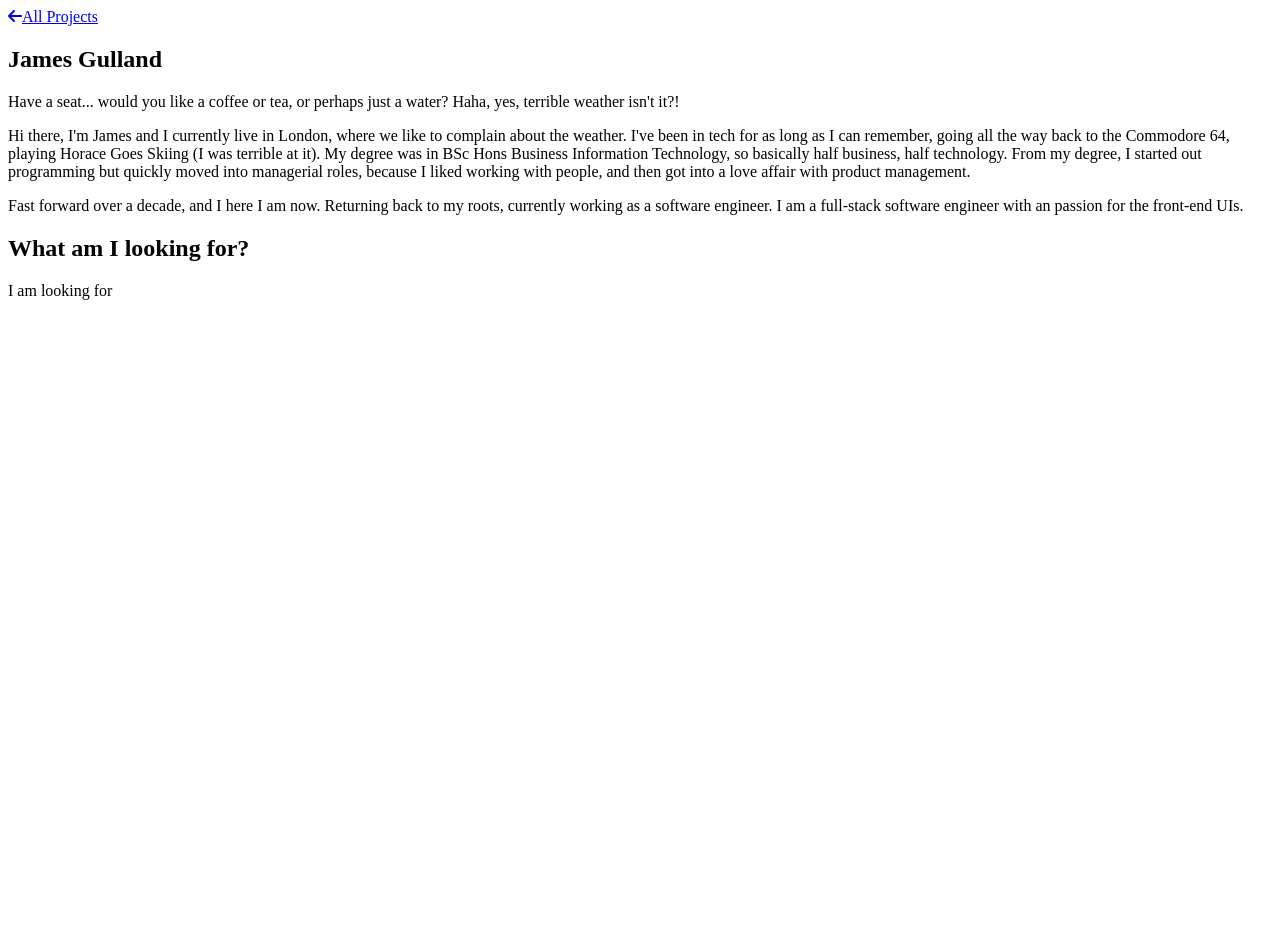
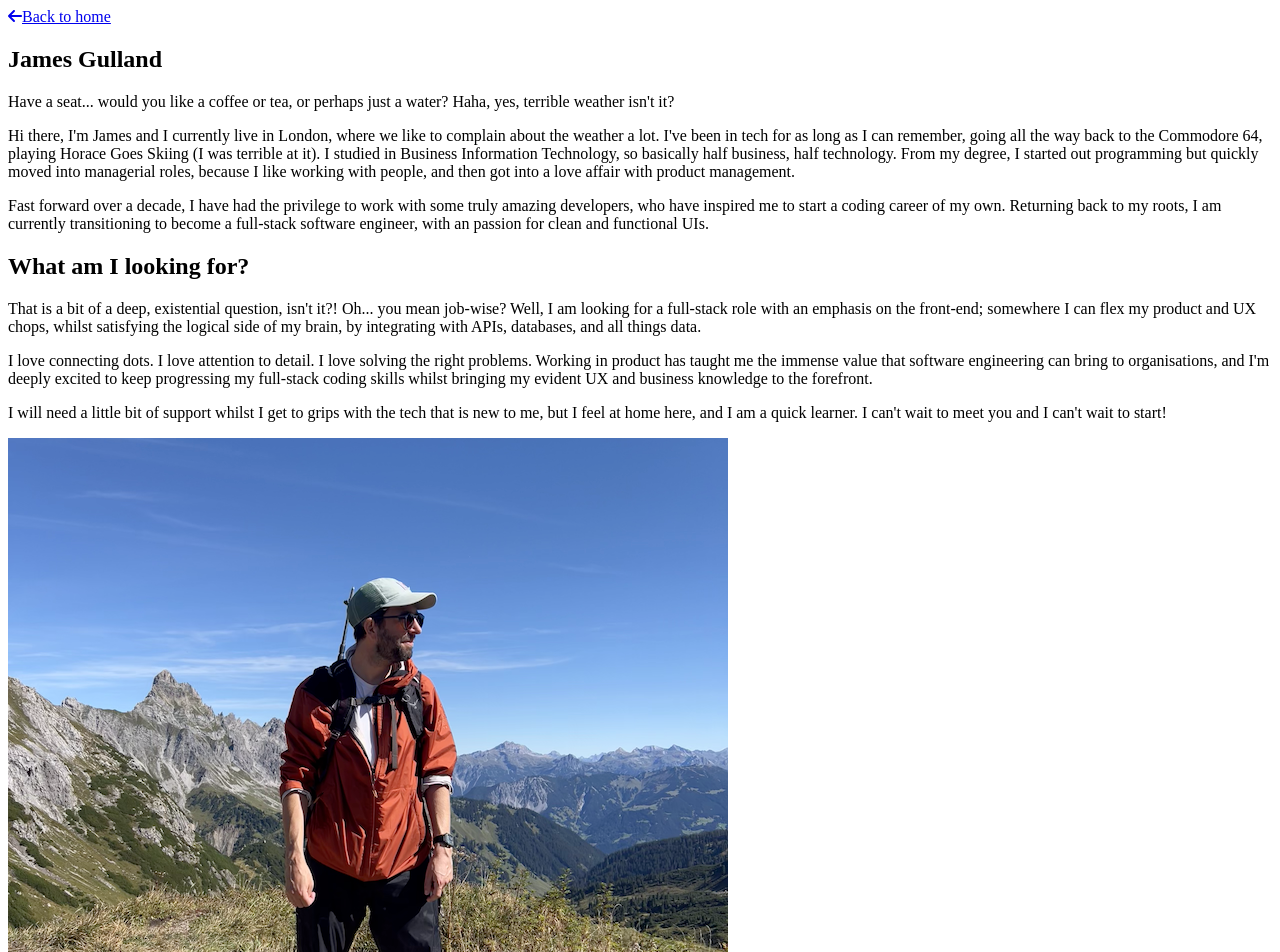
Before and after one commit to james-gulland/portfolio, a React (Create React App) app in the folder client/: page /about in a window 1280 px wide. Shown: the top 952 px of the page. Before the commit the page ends 800 px from the top, so only its background shows below. Built offline with nearby package versions, Linux system fonts and the light colour scheme; the HTML template or start-up script is replaced by a standard one.

Commit message:
updating copy for about page

```diff
--- a/client/src/components/About.js
+++ b/client/src/components/About.js
@@ -1,6 +1,7 @@
 import { Link } from 'react-router-dom'
 import { FontAwesomeIcon } from '@fortawesome/react-fontawesome'
 import { faArrowLeft } from '@fortawesome/free-solid-svg-icons'
+import swiss from '../assets/swiss.png'
 
 const About = () => {
 
@@ -8,26 +9,34 @@ const About = () => {
     <>
       <header id="header-about">
         <Link className="profile" to={'/'} as={Link}>
-          <div className="button back"><FontAwesomeIcon className="icon" icon={faArrowLeft} />All Projects</div>
+          <div className="button back"><FontAwesomeIcon className="icon" icon={faArrowLeft} />Back to home</div>
         </Link>
       </header>
 
       <section>
         <div id="title-container">
           <h1>James Gulland</h1>
-          <p className="para">Have a seat... would you like a coffee or tea, or perhaps just a water?   Haha, yes, terrible weather isn&apos;t it?!</p>
+          <p className="para">Have a seat... would you like a coffee or tea, or perhaps just a water?   Haha, yes, terrible weather isn&apos;t it?</p>
         </div>
 
         <div id="about-container">
-          <p className="para black">Hi there, I&apos;m James and I currently live in London, where we like to complain about the weather.
+          <p className="para black">Hi there, I&apos;m James and I currently live in London, where we like to complain about the weather a lot.
             I&apos;ve been in tech for as long as I can remember, going all the way back to the Commodore 64, playing Horace Goes Skiing (I was terrible at it).
-            My degree was in BSc Hons Business Information Technology, so basically half business, half technology.
-            From my degree, I started out programming but quickly moved into managerial roles, because I liked working with people, and then got into a love affair with product management.</p>
+            I studied in Business Information Technology, so basically half business, half technology.
+            From my degree, I started out programming but quickly moved into managerial roles, because I like working with people, and then got into a love affair with product management.</p>
 
-          <p className="para black">Fast forward over a decade, and I here I am now. Returning back to my roots, currently working as a software engineer. I am a full-stack software engineer with an passion for the front-end UIs.</p>
+          <p className="para black">Fast forward over a decade, I have had the privilege to work with some truly amazing developers, who have inspired me to start a coding career of my own. Returning back to my roots, I am currently transitioning to become a full-stack software engineer, with an passion for clean and functional UIs.</p>
           <h2>What am I looking for?</h2>
-          <p className="para black">I am looking for  </p>
+          <p className="para black">That is a bit of a deep, existential question, isn&apos;t it?!  Oh... you mean job-wise?  Well, I am looking for a full-stack role with an emphasis on the front-end; somewhere I can flex my product and UX chops, whilst satisfying the logical side of my brain, by integrating with APIs, databases, and all things data.</p>
+          <p className="para black">I love connecting dots. I love attention to detail. I love solving the right problems.
+          Working in product has taught me the immense value that software engineering can bring to organisations, and I&apos;m deeply excited to keep progressing my full-stack coding skills whilst bringing my evident UX and business knowledge to the forefront.</p>
+          <p className="para black">I will need a little bit of support whilst I get to grips with the tech that is new to me, but I feel at home here, and I am a quick learner. I can&apos;t wait to meet you and I can&apos;t wait to start!</p>
         </div>
+      </section>
+
+      {/* IMAGE SECTION */}
+      <section id="me-image">
+        <img id="swiss-screen" src={swiss} alt="Switzerland" />
       </section>
     </>
 
--- a/client/src/components/Home.js
+++ b/client/src/components/Home.js
@@ -5,7 +5,7 @@ import Contact from './Contact'
 import Portfolio from './Portfolio'
 import Career from './Career'
 import { FontAwesomeIcon } from '@fortawesome/react-fontawesome'
-import { faCompassDrafting, faTimeline } from '@fortawesome/free-solid-svg-icons'
+import { faCompassDrafting, faTimeline, faScrewdriverWrench } from '@fortawesome/free-solid-svg-icons'
 import confetti from 'canvas-confetti'
 
 const Home = () => {
@@ -70,6 +70,18 @@ const Home = () => {
           </div>
         </section>
 
+        {/* SKILLS SECTION */}
+        <section>
+          <div id="title-container">
+            <h2><FontAwesomeIcon className="icon" icon={faScrewdriverWrench} />Key Skills</h2>
+            <p className="para">Here are a few of the keys skills and tools that I have, and want to improve!</p>
+          </div>
+
+          <div id="portfolio-container">
+          </div>
+        </section>
+
+
         {/* TIMELINE SECTION */}
         <section>
           <div id="title-container">
--- a/client/src/styles/components/_about_layout.scss
+++ b/client/src/styles/components/_about_layout.scss
@@ -6,3 +6,14 @@
 #about-container {
   line-height: 2.5rem;
 }
+
+#me-image {
+  display: flex;
+  justify-content: center;
+  margin: 1rem auto;
+
+  & #swiss-screen {
+    border-radius: 1rem;
+    margin-bottom: 4rem;
+  }
+}
```
Also changed, not shown: client/src/assets/swiss.png (added).
